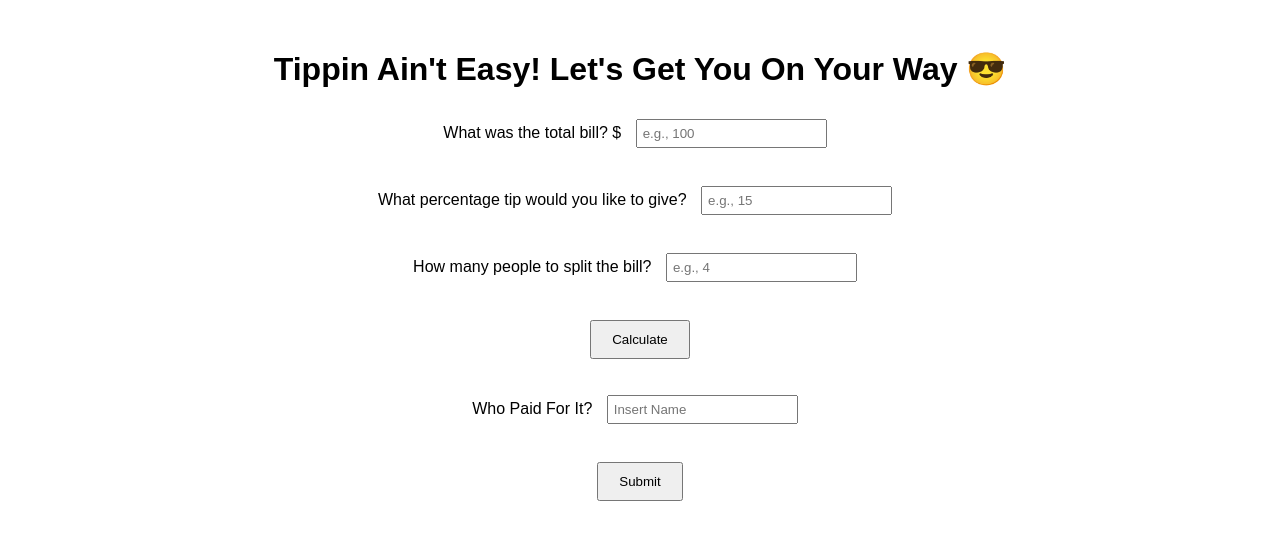
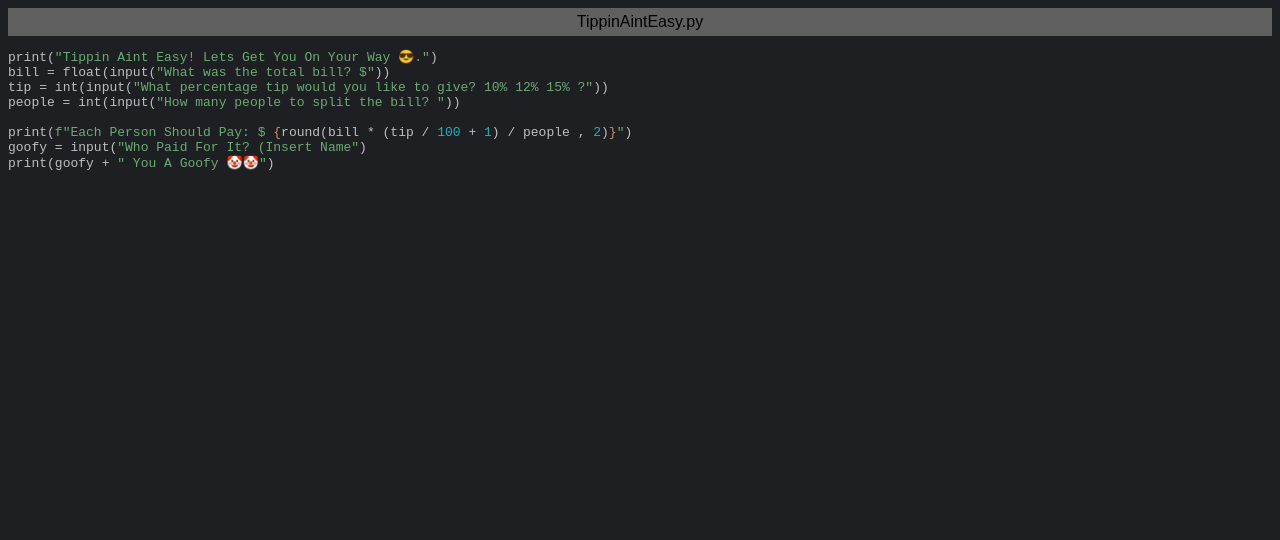
Before and after one commit to Keemss/TIppin-Aint-Easy, a plain HTML site: page index.html in a window 1280 px wide. Drawn offline with Linux system fonts and the light colour scheme.

Commit message:
Update index.html

```diff
--- a/index.html
+++ b/index.html
@@ -1,70 +1,28 @@
-<!DOCTYPE html>
-<html lang="en">
+<html>
 <head>
-    <meta charset="UTF-8">
-    <meta name="viewport" content="width=device-width, initial-scale=1.0">
-    <title>Tip Calculator</title>
-    <style>
-        body {
-            font-family: Arial, sans-serif;
-            text-align: center;
-            margin-top: 50px;
-        }
-        input {
-            margin: 10px;
-            padding: 5px;
-        }
-        button {
-            padding: 10px 20px;
-            margin: 10px;
-        }
-    </style>
+<title>TippinAintEasy.py</title>
+<meta http-equiv="Content-Type" content="text/html; charset=utf-8">
+<style type="text/css">
+.s0 { color: #bcbec4;}
+.s1 { color: #bcbec4;}
+.s2 { color: #6aab73;}
+.s3 { color: #cf8e6d;}
+.s4 { color: #2aacb8;}
+</style>
 </head>
-<body>
-    <h1>Tippin Ain't Easy! Let's Get You On Your Way 😎</h1>
-    <form id="tipCalculator" onsubmit="event.preventDefault(); calculateTip();">
-        <label for="bill">What was the total bill? $</label>
-        <input type="number" id="bill" placeholder="e.g., 100" required><br><br>
+<body bgcolor="#1e1f22">
+<table CELLSPACING=0 CELLPADDING=5 COLS=1 WIDTH="100%" BGCOLOR="#606060" >
+<tr><td><center>
+<font face="Arial, Helvetica" color="#000000">
+TippinAintEasy.py</font>
+</center></td></tr></table>
+<pre><span class="s0">print</span><span class="s1">(</span><span class="s2">&quot;Tippin Aint Easy! Lets Get You On Your Way 😎.&quot;</span><span class="s1">)</span>
+<span class="s0">bill </span><span class="s1">= </span><span class="s0">float</span><span class="s1">(</span><span class="s0">input</span><span class="s1">(</span><span class="s2">&quot;What was the total bill? $&quot;</span><span class="s1">))</span>
+<span class="s0">tip </span><span class="s1">= </span><span class="s0">int</span><span class="s1">(</span><span class="s0">input</span><span class="s1">(</span><span class="s2">&quot;What percentage tip would you like to give? 10% 12% 15% ?&quot;</span><span class="s1">))</span>
+<span class="s0">people </span><span class="s1">= </span><span class="s0">int</span><span class="s1">(</span><span class="s0">input</span><span class="s1">(</span><span class="s2">&quot;How many people to split the bill? &quot;</span><span class="s1">))</span>
 
-        <label for="tip">What percentage tip would you like to give? </label>
-        <input type="number" id="tip" placeholder="e.g., 15" required><br><br>
-
-        <label for="people">How many people to split the bill? </label>
-        <input type="number" id="people" placeholder="e.g., 4" required><br><br>
-
-        <button type="submit">Calculate</button>
-    </form>
-
-    <p id="result"></p>
-
-    <label for="goofy">Who Paid For It? </label>
-    <input type="text" id="goofy" placeholder="Insert Name"><br><br>
-    <button onclick="showGoofy()">Submit</button>
-    <p id="goofyResult"></p>
-
-    <script>
-        function calculateTip() {
-            const bill = parseFloat(document.getElementById("bill").value);
-            const tip = parseInt(document.getElementById("tip").value);
-            const people = parseInt(document.getElementById("people").value);
-
-            if (isNaN(bill) || isNaN(tip) || isNaN(people) || bill <= 0 || tip <= 0 || people <= 0) {
-                document.getElementById("result").textContent = "Please enter valid positive numbers.";
-                return;
-            }
-
-            const eachPerson = (bill * (tip / 100 + 1) / people).toFixed(2);
-            document.getElementById("result").textContent = `Each Person Should Pay: $${eachPerson}`;
-        }
-
-        function showGoofy() {
-            const name = document.getElementById("goofy").value;
-            if (name.trim() === "") {
-                document.getElementById("goofyResult").textContent = "Please enter a name.";
-            } else {
-                document.getElementById("goofyResult").textContent = `${name}, You A Goofy 🤡🤡`;
-            }
-        }
-    </script>
+<span class="s0">print</span><span class="s1">(</span><span class="s2">f&quot;Each Person Should Pay: $ </span><span class="s3">{</span><span class="s0">round</span><span class="s1">(</span><span class="s0">bill </span><span class="s1">* (</span><span class="s0">tip </span><span class="s1">/ </span><span class="s4">100 </span><span class="s1">+ </span><span class="s4">1</span><span class="s1">) / </span><span class="s0">people </span><span class="s1">, </span><span class="s4">2</span><span class="s1">)</span><span class="s3">}</span><span class="s2">&quot;</span><span class="s1">)</span>
+<span class="s0">goofy </span><span class="s1">= </span><span class="s0">input</span><span class="s1">(</span><span class="s2">&quot;Who Paid For It? (Insert Name&quot;</span><span class="s1">)</span>
+<span class="s0">print</span><span class="s1">(</span><span class="s0">goofy </span><span class="s1">+ </span><span class="s2">&quot; You A Goofy 🤡🤡&quot;</span><span class="s1">)</span></pre>
 </body>
 </html>
```
